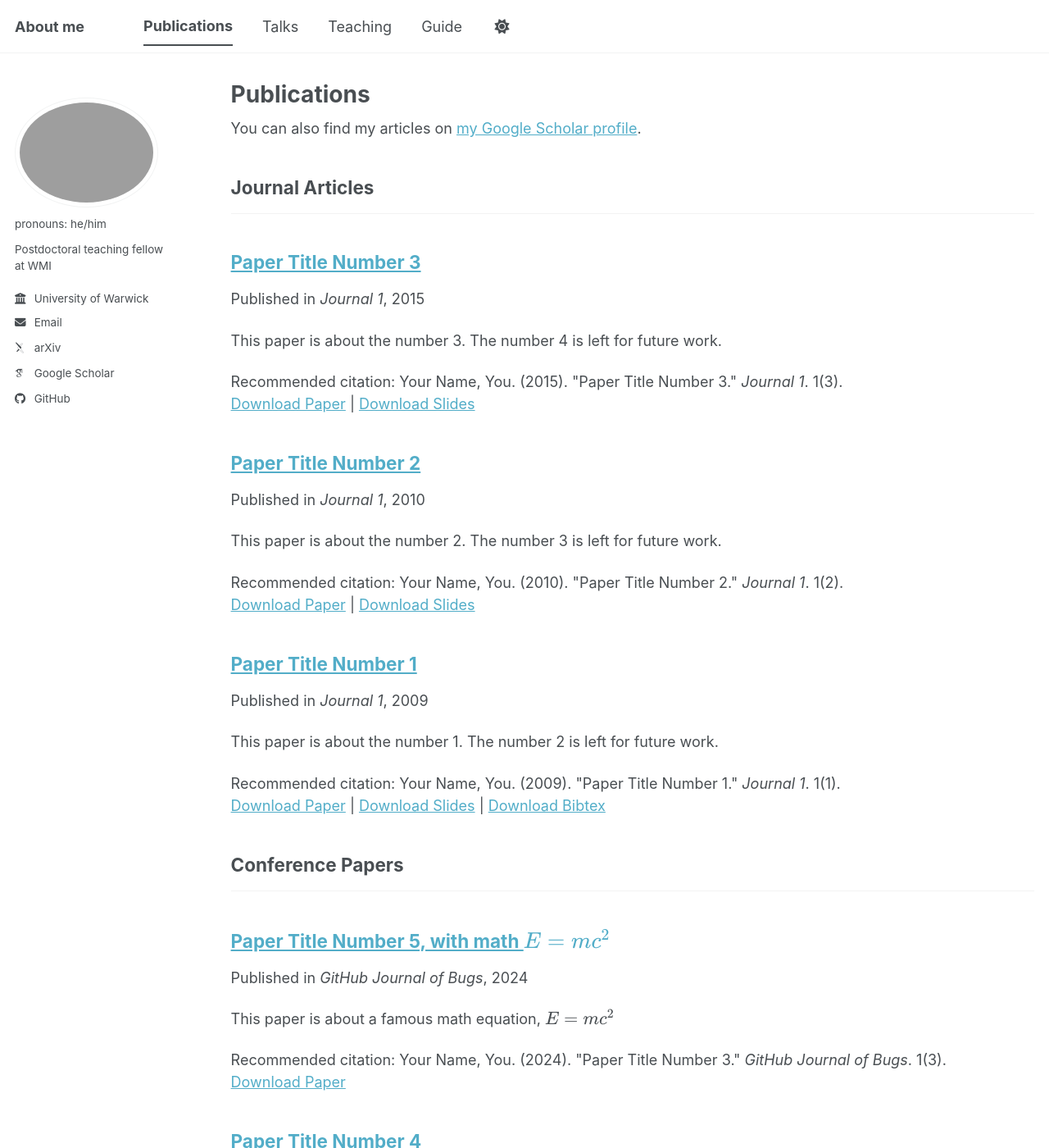
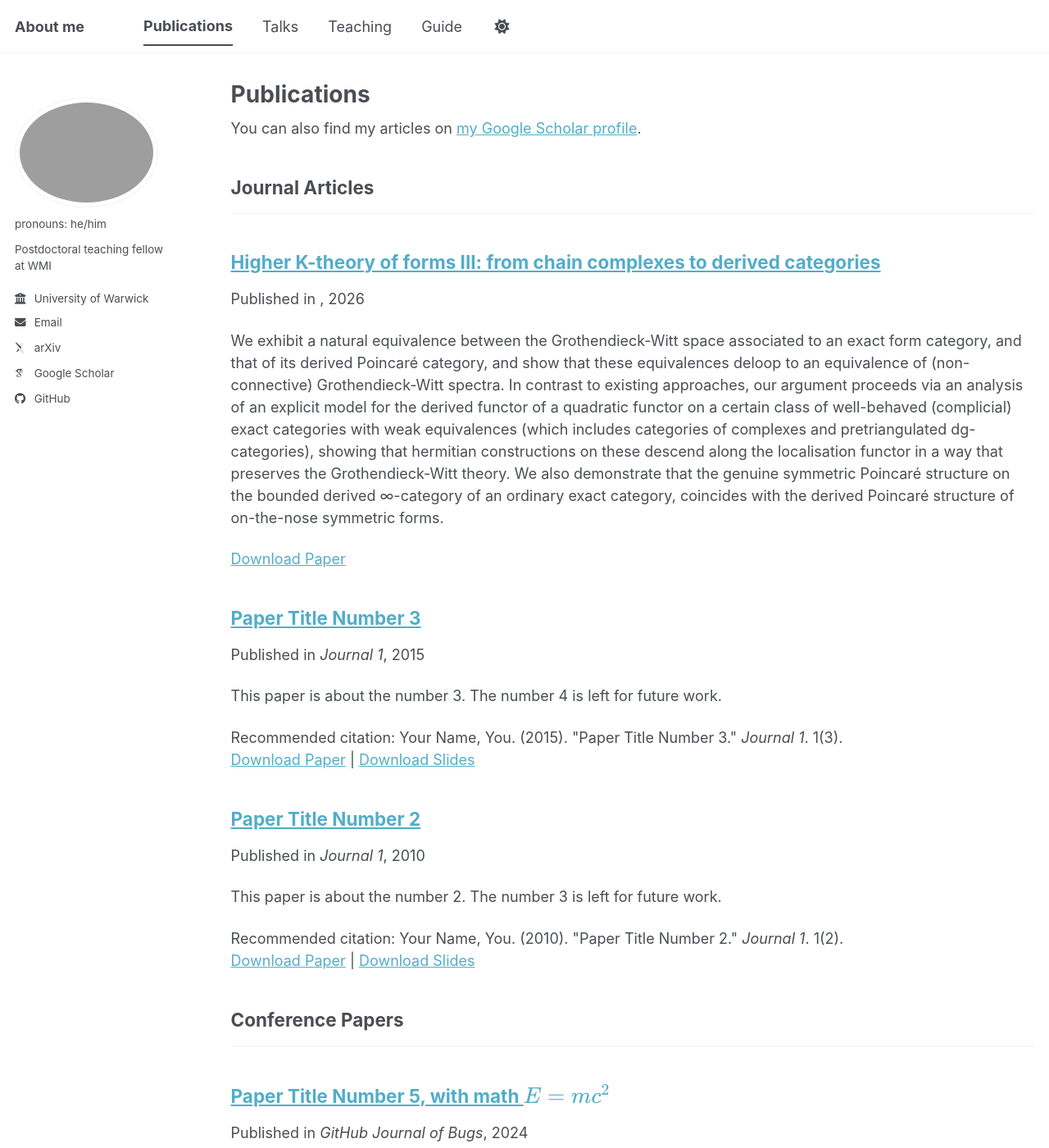
Before and after one commit to dmarl/dmarl.github.io, a Jekyll site: the page built from _pages/publications.html, in a window 1280 px wide and 1400 px high. Shown: the whole window at 82% size. Built offline with Jekyll 4.4.1, drawn with Linux system fonts in a browser that asks for light colours; some web fonts are replaced; a script bundle is joined from its source files by our own code; library files that are not in the unit come from our copies.

Commit message:
Update 2009-10-01-paper-title-number-1.md

```diff
--- a/_publications/2009-10-01-paper-title-number-1.md
+++ b/_publications/2009-10-01-paper-title-number-1.md
@@ -1,14 +1,22 @@
 ---
-title: "Paper Title Number 1"
+title: "Higher K-theory of forms III: from chain complexes to derived categories"
 collection: publications
 category: manuscripts
-permalink: /publication/2009-10-01-paper-title-number-1
-excerpt: 'This paper is about the number 1. The number 2 is left for future work.'
-date: 2009-10-01
-venue: 'Journal 1'
-slidesurl: 'https://academicpages.github.io/files/slides1.pdf'
-paperurl: 'https://academicpages.github.io/files/paper1.pdf'
-bibtexurl: 'https://academicpages.github.io/files/bibtex1.bib'
-citation: 'Your Name, You. (2009). &quot;Paper Title Number 1.&quot; <i>Journal 1</i>. 1(1).'
+permalink: /publication/hkformiii
+excerpt: 'We exhibit a natural equivalence between the Grothendieck-Witt space associated to an exact form category,
+and that of its derived Poincaré category, and show that these equivalences deloop to an equivalence of (non-
+connective) Grothendieck-Witt spectra. In contrast to existing approaches, our argument proceeds via an
+analysis of an explicit model for the derived functor of a quadratic functor on a certain class of well-behaved
+(complicial) exact categories with weak equivalences (which includes categories of complexes and pretriangulated
+dg-categories), showing that hermitian constructions on these descend along the localisation functor in a way that
+preserves the Grothendieck-Witt theory. We also demonstrate that the genuine symmetric Poincaré structure on
+the bounded derived ∞-category of an ordinary exact category, coincides with the derived Poincaré structure of on-the-nose symmetric
+forms.'
+date: '11.2024'
+venue:
+slidesurl:
+paperurl: 'https://arxiv.org/abs/2411.09401'
+bibtexurl:
+citation:
 ---
 The contents above will be part of a list of publications, if the user clicks the link for the publication than the contents of section will be rendered as a full page, allowing you to provide more information about the paper for the reader. When publications are displayed as a single page, the contents of the above "citation" field will automatically be included below this section in a smaller font.
```
